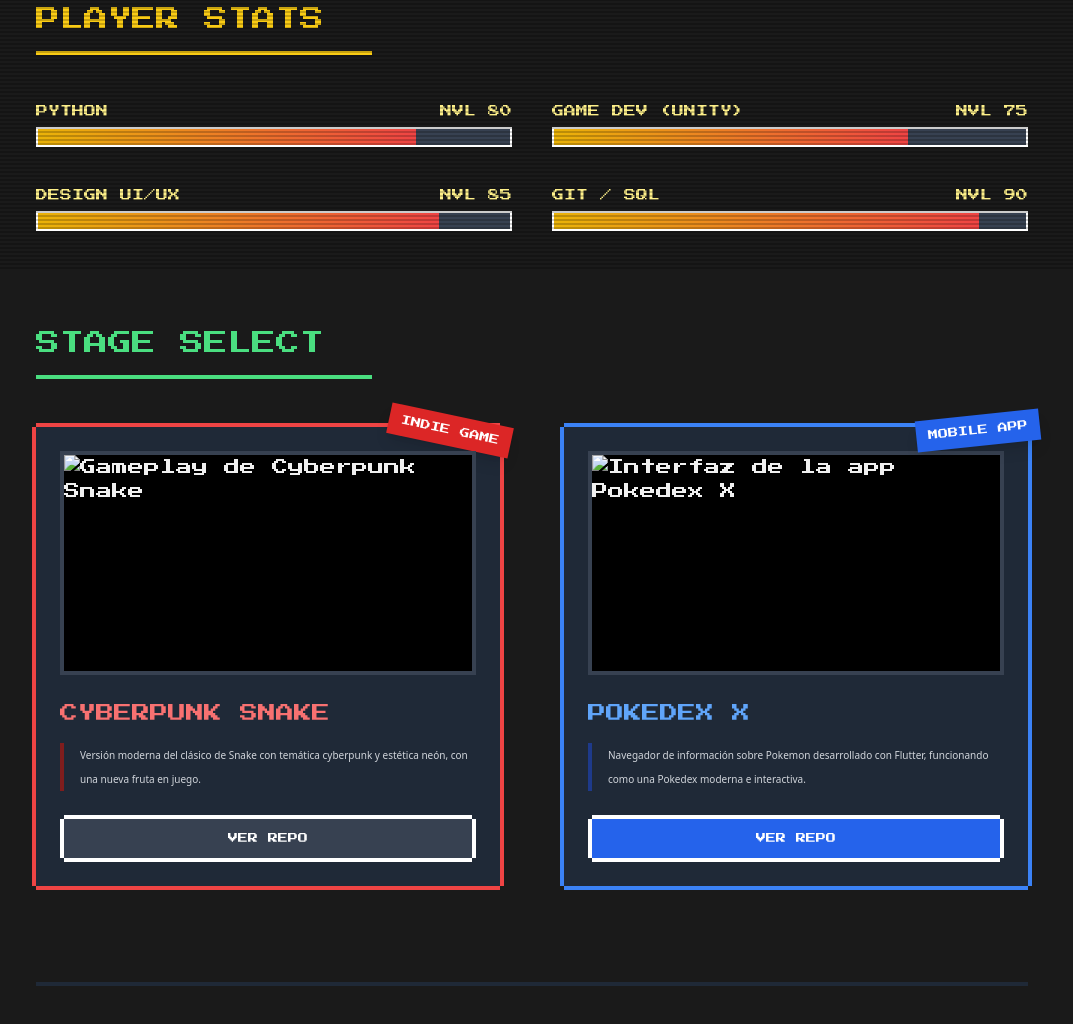
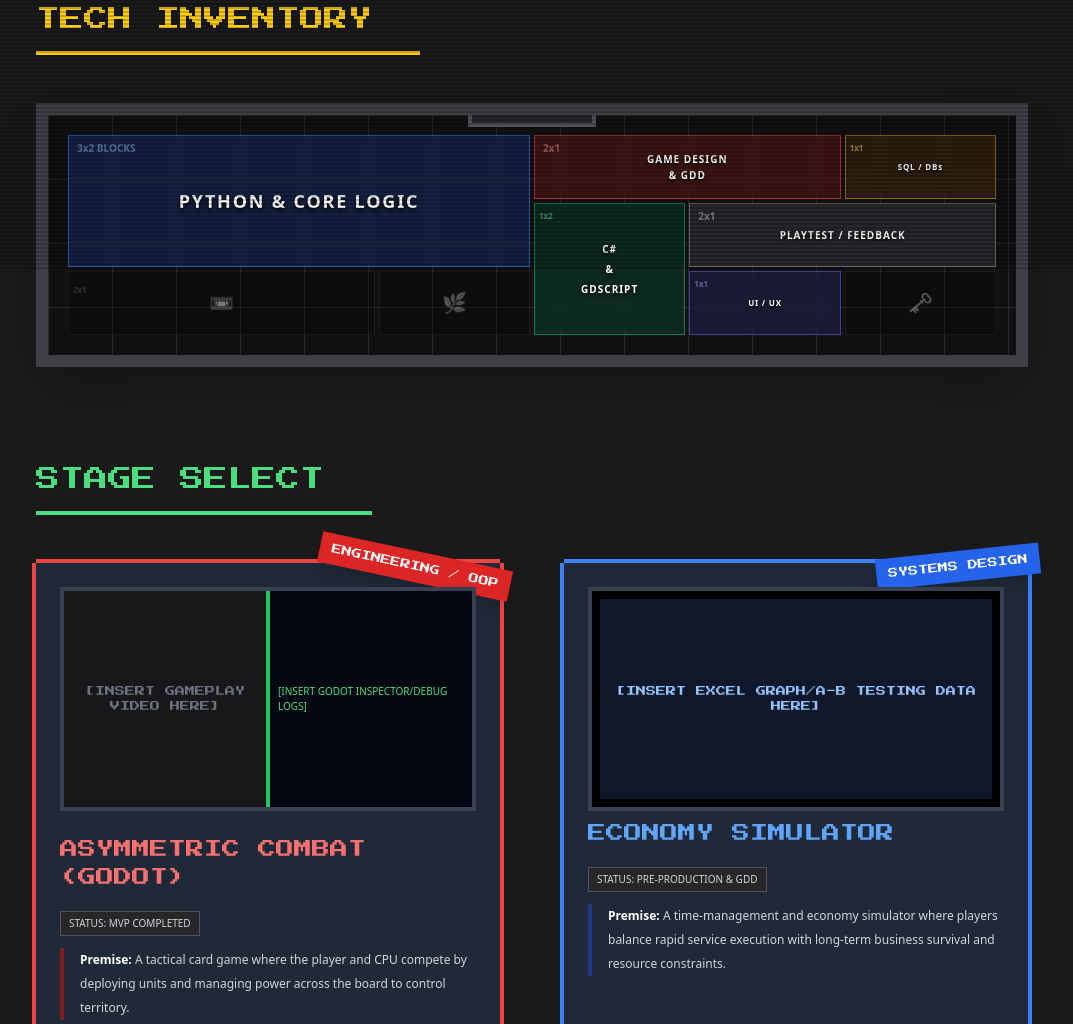
Before and after one commit to AimLion/AimLion.github.io, a plain HTML site: page index.html in a window 1280 px wide. Shown: the part 531-1555 px from the top of the page, without its empty margins (108-1181 px from the left). Drawn offline with nearby package versions, Linux system fonts and the light colour scheme.

Commit message:
Update portfolio content and structure: refine titles, adjust skills, and enhance project descriptions

```diff
--- a/index.html
+++ b/index.html
@@ -3,7 +3,7 @@
 <head>
     <meta charset="UTF-8">
     <meta name="viewport" content="width=device-width, initial-scale=1.0">
-    <title>Player 1: Ing. Software - Portafolio</title>
+    <title>Player 1 - Portfolio</title>
 
     <!-- CARGA DE DEPENDENCIAS -->
     <script src="https://cdn.tailwindcss.com"></script>
@@ -118,7 +118,7 @@
     <header class="p-6 flex justify-between items-center bg-gray-900 border-b-4 border-white sticky top-0 z-50">
         <div>
             <span class="text-yellow-400">1UP</span>
-            <div class="mt-2 text-xl md:text-2xl">MANUEL JASSO</div>
+            <div class="mt-2 text-xl md:text-2xl">MANUEL SEGUNDO</div>
         </div>
 
         <!-- Elemento decorativo central "Insert Coin" -->
@@ -150,15 +150,15 @@
             <div class="flex-1 text-center md:text-left">
                 <h1 class="text-2xl md:text-4xl mb-6 text-neon leading-relaxed">
                     SOFTWARE ENGINEER <br>
-                    <span class="text-white text-lg md:text-2xl">& GAME DEVELOPER</span>
+                    <span class="text-white text-lg md:text-2xl">& GAME DESIGNER</span>
                 </h1>
 
                 <!-- Bloque de texto estilo consola/terminal -->
                 <p class="text-gray-400 text-xs md:text-sm leading-8 mb-8 font-sans" style="font-family: 'Courier New', Courier, monospace; font-weight: bold;">
-                    >> SELECT PLAYER_CLASS: FRONTEND DEV<br>
-                    >> LOADING MASTER IN MULTIMEDIA DESIGN...<br>
-                    >> SPECIAL SKILL: DART & PYTHON<br>
-                    >> READY TO CODE.
+                    >> SELECT PLAYER_CLASS: TECHNICAL GAME DESIGNER<br>
+                    >> LOADING MASTER IN MULTIMEDIA DESIGN. . .<br>
+                    >> SPECIAL SKILL: SYSTEMS DESIGN & PYTHON<br>
+                    >> READY TO FAIL FAST TO FIND THE FUN.
                 </p>
 
                 <!-- Botones de Acción -->
@@ -174,58 +174,71 @@
         </section>
 
         <!--
-            SECCIÓN 3: STATS / SKILLS
-            Visualización de habilidades técnicas usando barras de vida.
-            'data-width' controla qué tan llena está la barra (0-100%).
+            SECCIÓN 3: TECH INVENTORY
         -->
         <section class="mb-24">
             <h2 class="text-2xl mb-12 text-yellow-400 border-b-4 border-yellow-400 inline-block pb-4 pr-12">
-                PLAYER STATS
+                TECH INVENTORY
             </h2>
 
-            <div class="grid grid-cols-1 md:grid-cols-2 gap-10">
-                <!-- Skill: Python -->
-                <div>
-                    <div class="flex justify-between mb-2 text-xs text-yellow-200">
-                        <span>PYTHON</span>
-                        <span>NVL 80</span>
+            <div class="bg-[#111] border-[12px] border-zinc-700 p-4 shadow-2xl relative overflow-hidden">
+                <div class="absolute inset-0 bg-[linear-gradient(rgba(255,255,255,0.1)_1px,transparent_1px),linear-gradient(90deg,rgba(255,255,255,0.1)_1px,transparent_1px)] bg-[size:4rem_4rem] pointer-events-none"></div>
+                <div class="absolute -top-3 left-1/2 transform -translate-x-1/2 w-32 h-6 bg-zinc-800 border-4 border-zinc-600 rounded-t-lg"></div>
+
+                <div class="grid grid-cols-4 md:grid-cols-6 gap-1 p-1 font-sans text-xs font-bold auto-rows-[4rem] relative z-10">
+
+                    <!-- THE MAIN WEAPON: Python & Core Logic (3x2) -->
+                    <div class="col-span-4 md:col-span-3 row-span-2 bg-blue-900/40 border border-blue-500/60 hover:bg-blue-800/60 hover:border-blue-400 transition-colors cursor-crosshair flex flex-col items-center justify-center relative group backdrop-blur-sm">
+                        <div class="absolute top-1 left-2 text-blue-300/50 text-[10px]">3x2 BLOCKS</div>
+                        <span class="text-white tracking-widest text-lg drop-shadow-[0_2px_2px_rgba(0,0,0,1)]">PYTHON & CORE LOGIC</span>
+                        <div class="absolute bottom-2 right-2 text-blue-400 text-[10px] animate-pulse group-hover:block hidden">EQUIPPED</div>
                     </div>
-                    <div class="health-bar-container">
-                        <!-- Ajustar data-width para cambiar el nivel -->
-                        <div class="health-bar-fill" style="width: 0%" data-width="80%"></div>
+
+                    <!-- GAME DESIGN & GDD (2x1) -->
+                    <div class="col-span-2 md:col-span-2 row-span-1 bg-red-900/40 border border-red-500/60 hover:bg-red-800/60 hover:border-red-400 transition-colors cursor-crosshair flex flex-col items-center justify-center relative backdrop-blur-sm">
+                        <div class="absolute top-1 left-2 text-red-300/50 text-[10px]">2x1</div>
+                        <span class="text-white tracking-widest text-[10px] text-center drop-shadow-[0_2px_2px_rgba(0,0,0,1)]">GAME DESIGN<br>& GDD</span>
                     </div>
-                </div>
 
-                <!-- Skill: Game Dev -->
-                <div>
-                    <div class="flex justify-between mb-2 text-xs text-yellow-200">
-                        <span>GAME DEV (UNITY)</span>
-                        <span>NVL 75</span>
+                    <!-- SQL / DBs (1x1) -->
+                    <div class="col-span-2 md:col-span-1 row-span-1 bg-yellow-900/30 border border-yellow-500/50 hover:bg-yellow-800/50 hover:border-yellow-400 transition-colors cursor-crosshair flex flex-col items-center justify-center relative backdrop-blur-sm">
+                        <div class="absolute top-1 left-1 text-yellow-300/50 text-[8px]">1x1</div>
+                        <span class="text-white tracking-widest text-[8px] text-center drop-shadow-[0_2px_2px_rgba(0,0,0,1)]">SQL / DBs</span>
                     </div>
-                    <div class="health-bar-container">
-                        <div class="health-bar-fill" style="width: 0%" data-width="75%"></div>
+
+                    <!-- C# / GDSCRIPT (1x2) -->
+                    <div class="col-span-2 md:col-span-1 row-span-2 bg-emerald-900/40 border border-emerald-500/60 hover:bg-emerald-800/60 hover:border-emerald-400 transition-colors cursor-crosshair flex flex-col items-center justify-center relative backdrop-blur-sm">
+                        <div class="absolute top-1 left-1 text-emerald-300/50 text-[8px]">1x2</div>
+                        <span class="text-white tracking-widest text-[10px] text-center drop-shadow-[0_2px_2px_rgba(0,0,0,1)] flex flex-col gap-1"><span>C#</span><span>&</span><span>GDSCRIPT</span></span>
                     </div>
-                </div>
 
-                <!-- Skill: Design UI/UX -->
-                <div>
-                    <div class="flex justify-between mb-2 text-xs text-yellow-200">
-                        <span>DESIGN UI/UX</span>
-                        <span>NVL 85</span>
+                    <!-- PLAYTEST / FEEDBACK (2x1) -->
+                    <div class="col-span-2 md:col-span-2 row-span-1 bg-zinc-700/50 border border-zinc-400/50 hover:bg-zinc-600/50 hover:border-white transition-colors cursor-crosshair flex flex-col items-center justify-center relative backdrop-blur-sm">
+                        <div class="absolute top-1 left-2 text-zinc-300/50 text-[10px]">2x1</div>
+                        <span class="text-white tracking-widest text-[10px] drop-shadow-[0_2px_2px_rgba(0,0,0,1)]">PLAYTEST / FEEDBACK</span>
                     </div>
-                    <div class="health-bar-container">
-                        <div class="health-bar-fill" style="width: 0%" data-width="85%"></div>
+
+                    <!-- EMPTY SLOTS / EMOJIS -->
+                    <!-- Slot: Cinta de Guardado (2x1) -->
+                    <div class="col-span-2 md:col-span-2 row-span-1 border border-zinc-700/50 bg-black/40 flex items-center justify-center text-xl grayscale opacity-50 hover:grayscale-0 hover:opacity-100 transition-all cursor-pointer relative" title="Save File">
+                        <div class="absolute top-1 left-1 text-zinc-600 text-[8px]">2x1</div>
+                        📼
                     </div>
-                </div>
 
-                <!-- Skill: Tools -->
-                <div>
-                    <div class="flex justify-between mb-2 text-xs text-yellow-200">
-                        <span>GIT / SQL</span>
-                        <span>NVL 90</span>
+                    <!-- Slot: Hierba Verde (1x1) -->
+                    <div class="col-span-1 md:col-span-1 row-span-1 border border-zinc-700/50 bg-black/40 flex items-center justify-center text-xl grayscale opacity-50 hover:grayscale-0 hover:opacity-100 transition-all cursor-pointer relative" title="Green Herb">
+                        🌿
                     </div>
-                    <div class="health-bar-container">
-                        <div class="health-bar-fill" style="width: 0%" data-width="90%"></div>
+
+                    <!-- Slot: UI/UX (1x1) -->
+                    <div class="col-span-1 md:col-span-1 row-span-1 bg-indigo-900/30 border border-indigo-500/50 hover:bg-indigo-800/50 hover:border-indigo-400 transition-colors cursor-crosshair flex flex-col items-center justify-center relative backdrop-blur-sm">
+                        <div class="absolute top-1 left-1 text-indigo-300/50 text-[8px]">1x1</div>
+                        <span class="text-white tracking-widest text-[8px] text-center drop-shadow-[0_2px_2px_rgba(0,0,0,1)]">UI / UX</span>
+                    </div>
+
+                    <!-- Slot: Llave (1x1) -->
+                    <div class="col-span-1 md:col-span-1 row-span-1 border border-zinc-700/50 bg-black/40 flex items-center justify-center text-xl grayscale opacity-50 hover:grayscale-0 hover:opacity-100 transition-all cursor-pointer relative" title="Master Key">
+                        🗝️
                     </div>
                 </div>
             </div>
@@ -233,8 +246,6 @@
 
         <!--
             SECCIÓN 4: STAGE SELECT (PROYECTOS)
-            Cards para mostrar los trabajos. Usan bordes de colores distintos
-            (Rojo y Azul) para diferenciar tipos de proyecto.
         -->
         <section id="projects" class="mb-24">
             <h2 class="text-2xl mb-12 text-green-400 border-b-4 border-green-400 inline-block pb-4 pr-12">
@@ -243,88 +254,89 @@
 
             <div class="grid grid-cols-1 lg:grid-cols-2 gap-16">
 
-                <!-- PROYECTO 1 (Estilo Rojo/Agresivo) -->
+                <!-- PROYECTO 1: Turn-Based Asymmetric Combat -->
                 <article class="bg-gray-800 pixel-border-red p-6 relative group transform transition hover:-translate-y-2">
                     <div class="absolute -top-4 -right-4 bg-red-600 text-white text-[10px] px-3 py-2 transform rotate-12 pixel-border shadow-lg">
-                        INDIE GAME
+                        ENGINEERING / OOP
                     </div>
 
-                    <div class="bg-black h-56 mb-6 flex items-center justify-center border-4 border-gray-700 overflow-hidden relative">
-                        <img src="./screenProy1.png" alt="Gameplay de Cyberpunk Snake" class="w-full h-full object-cover object-center">
+                    <!-- SPLIT SCREEN SIMULATION -->
+                    <div class="bg-black h-56 mb-6 flex border-4 border-gray-700 overflow-hidden relative">
+                        <!-- Gameplay -->
+                        <div class="w-1/2 h-full border-r-2 border-green-500 flex items-center justify-center bg-zinc-900 text-[10px] text-gray-500 text-center p-2">
+                            [INSERT GAMEPLAY VIDEO HERE]
+                        </div>
+                        <!-- Debugging/Inspector -->
+                        <div class="w-1/2 h-full border-l-2 border-green-500 flex items-center justify-center bg-gray-950 text-[10px] text-green-400 font-sans p-2">
+                            [INSERT GODOT INSPECTOR/DEBUG LOGS]
+                        </div>
                     </div>
 
-                    <h3 class="text-lg text-red-400 mb-4">CYBERPUNK SNAKE</h3>
-                    <p class="text-[10px] text-gray-300 leading-6 mb-6 font-sans border-l-4 border-red-900 pl-4">
-                        Versión moderna del clásico de Snake con temática cyberpunk y estética neón, con una nueva fruta en juego.
+                    <h3 class="text-lg text-red-400 mb-4">ASYMMETRIC COMBAT (GODOT)</h3>
+                    <div class="inline-block bg-zinc-800 border border-zinc-600 text-zinc-300 text-[10px] px-2 py-1 mb-3 font-sans">
+                        STATUS: MVP COMPLETED
+                    </div>
+                    <p class="text-[12px] text-gray-300 leading-6 mb-6 font-sans border-l-4 border-red-900 pl-4">
+                        <strong class="text-white">Premise:</strong> A tactical card game where the player and CPU compete by deploying units and managing power across the board to control territory.
                     </p>
-
-                    <div class="flex gap-3">
-                        <!-- <a href="#" class="pixel-border bg-red-600 text-white px-2 py-3 text-[10px] hover:bg-red-500 btn-retro w-full text-center">
-                            PLAY DEMO
-                        </a> -->
-                        <a href="https://github.com/AimLion/CyberpunkSnake" target="_blank" rel="noopener noreferrer" class="pixel-border bg-gray-700 text-white px-2 py-3 text-[10px] hover:bg-gray-600 btn-retro w-full text-center">
-                            VER REPO
-                        </a>
-                    </div>
                 </article>
 
-                <!-- PROYECTO 2 (Estilo Azul/Tecnológico)-->
+                <!-- PROYECTO 2: Economy Simulator -->
                 <article class="bg-gray-800 pixel-border-blue p-6 relative group transform transition hover:-translate-y-2">
-                     <div class="absolute -top-4 -right-4 bg-blue-600 text-white text-[10px] px-3 py-2 transform -rotate-6 pixel-border shadow-lg">
-                        MOBILE APP
+                    <div class="absolute -top-4 -right-4 bg-blue-600 text-white text-[10px] px-3 py-2 transform -rotate-6 pixel-border shadow-lg">
+                        SYSTEMS DESIGN
                     </div>
 
-                    <div class="bg-black h-56 mb-6 flex items-center justify-center border-4 border-gray-700 overflow-hidden">
-                        <img src="./screenProy2.png" alt="Interfaz de la app Pokedex X" class="w-full h-full object-cover object-center">
+                    <div class="bg-black h-56 mb-2 flex items-center justify-center border-4 border-gray-700 overflow-hidden relative p-2">
+                        <div class="w-full h-full flex items-center justify-center bg-slate-900 text-[10px] text-blue-300 text-center">
+                            [INSERT EXCEL GRAPH/A-B TESTING DATA HERE]
+                        </div>
                     </div>
 
-                    <h3 class="text-lg text-blue-400 mb-4">POKEDEX X</h3>
-                    <p class="text-[10px] text-gray-300 leading-6 mb-6 font-sans border-l-4 border-blue-900 pl-4">
-                        Navegador de información sobre Pokemon desarrollado con Flutter, funcionando como una Pokedex moderna e interactiva.
+                    <h3 class="text-lg text-blue-400 mb-4">ECONOMY SIMULATOR</h3>
+                    <div class="inline-block bg-zinc-800 border border-zinc-600 text-zinc-300 text-[10px] px-2 py-1 mb-3 font-sans">
+                        STATUS: PRE-PRODUCTION & GDD
+                    </div>
+                    <p class="text-[12px] text-gray-300 leading-6 mb-6 font-sans border-l-4 border-blue-900 pl-4">
+                        <strong class="text-white">Premise:</strong> A time-management and economy simulator where players balance rapid service execution with long-term business survival and resource constraints.
                     </p>
+                </article>
 
-                    <div class="flex gap-3">
-                        <a href="https://github.com/AimLion/pokedex-x" class="pixel-border bg-blue-600 text-white px-2 py-3 text-[10px] hover:bg-blue-500 btn-retro w-full text-center">
-                            VER REPO
-                        </a>
-                        <!-- <a href="#" class="pixel-border bg-gray-700 text-white px-2 py-3 text-[10px] hover:bg-gray-600 btn-retro w-full text-center">
-                            DOCS TÉCNICOS
-                        </a> -->
-                    </div>
-                </article>
+                <!-- PROYECTO 3: "PASARRATO" (Python Terminal) -->
+                <article class="bg-gray-800 pixel-border col-span-1 lg:col-span-2 p-6 relative group transform transition hover:-translate-y-2">
+                    <div class="absolute -top-4 -right-4 bg-white text-black text-[10px] px-3 py-2 transform rotate-3 pixel-border shadow-lg">
+                    DATA STRUCTURES
+                </div>
+
+                <!-- TERMINAL CLI SIMULATION -->
+                <div class="bg-black h-48 mb-6 flex items-start justify-start border-4 border-gray-700 overflow-hidden p-4">
+                        <div class="font-sans font-bold text-green-500 text-[12px]">
+                            C:\> python pasarrato.py <br>
+                            > INITIALIZING COMBAT SYSTEM...<br>
+                            > LOADING LIFO/FIFO STACKS...<br>
+                            > [INSERT TERMINAL GAMEPLAY SCREENSHOT]
+                        </div>
+                </div>
+
+                <h3 class="text-lg text-white mb-4">"PASARRATO" TERMINAL ENGINE</h3>
+                <p class="text-[12px] text-gray-300 leading-6 mb-6 font-sans border-l-4 border-gray-500 pl-4 max-w-3xl">
+                    <strong class="text-white">Premise:</strong> A turn-based automated combat RPG running entirely within the command-line interface, focusing on economy management and class-based skill progression.
+                </p>
+            </article>
 
             </div>
         </section>
 
         <!-- FOOTER -->
         <footer class="text-center py-12 border-t-4 border-gray-800 mt-12">
-            <p class="text-[10px] text-gray-500 mb-6">© 2026 MANUEL JASSO - ALL RIGHTS RESERVED</p>
+            <p class="text-[12px] text-gray-500 mb-6">© 2026 MANUEL JASSO - ALL RIGHTS RESERVED</p>
             <div class="flex justify-center gap-8 text-sm">
                 <a href="https://www.linkedin.com/in/manuel-2do/" class="text-gray-400 hover:text-white hover:underline decoration-wavy decoration-red-500 underline-offset-4 transition-all">LINKEDIN</a>
                 <a href="https://mail.google.com/mail/?view=cm&fs=1&to=maximus.jasso@gmail.com" class="text-gray-400 hover:text-white hover:underline decoration-wavy decoration-blue-500 underline-offset-4 transition-all">EMAIL</a>
             </div>
-            <p class="mt-10 text-[8px] text-gray-700 animate-pulse">PRESS START TO CONTINUE</p>
+            <p class="mt-10 text-[12px] text-gray-700 animate-pulse">PRESS START TO CONTINUE</p>
         </footer>
 
     </main>
-
-    <!--
-        LOGICA JS: ANIMACIÓN DE BARRAS
-        Pequeño script para que las barras de "vida" se llenen al cargar la página.
-    -->
-    <script>
-        document.addEventListener('DOMContentLoaded', () => {
-            const bars = document.querySelectorAll('.health-bar-fill');
-
-            // Timeout para simular carga de juego
-            setTimeout(() => {
-                bars.forEach(bar => {
-                    // Lee el atributo data-width y lo aplica al estilo width
-                    const width = bar.getAttribute('data-width');
-                    bar.style.width = width;
-                });
-            }, 500);
-        });
-    </script>
 </body>
 </html>
```
